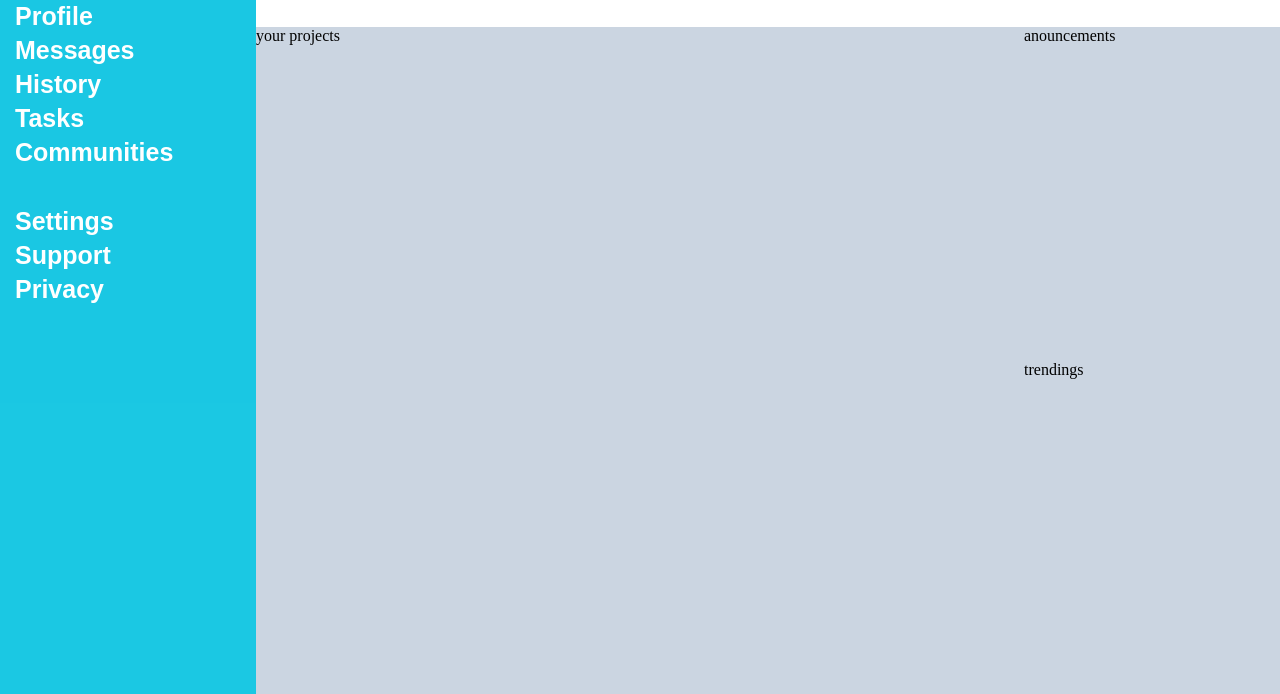
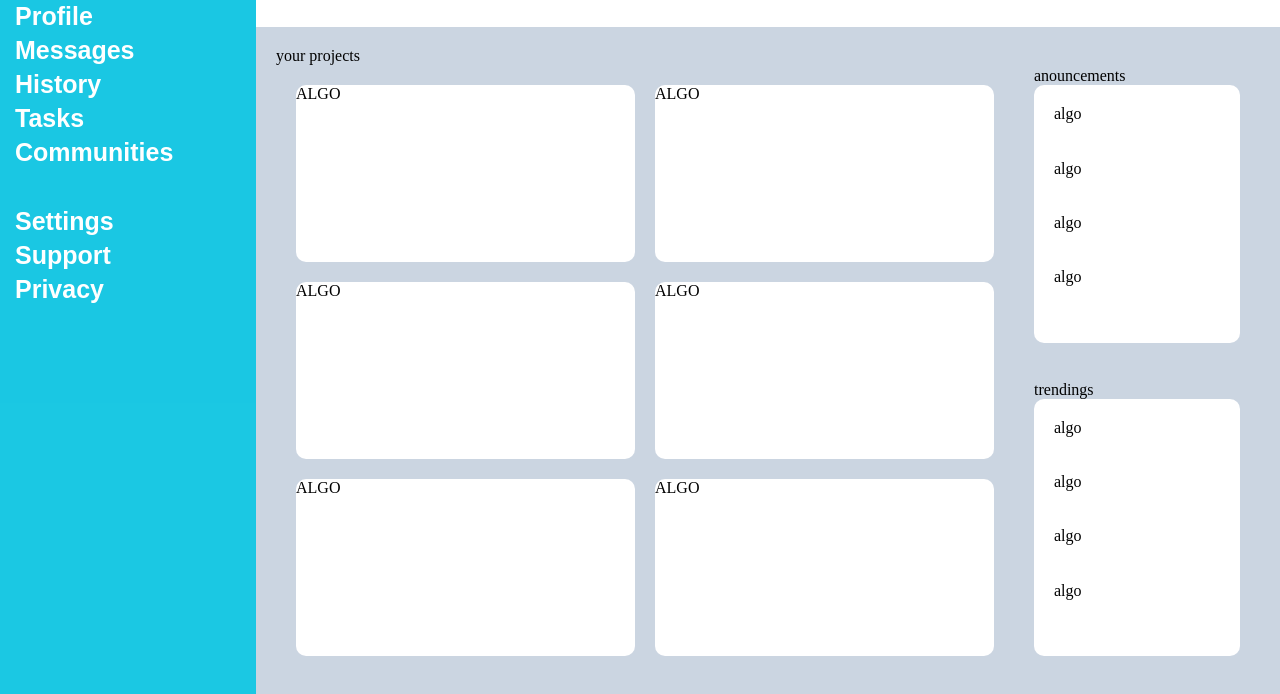
Before and after one commit to steniowrsilva/dashboard, a plain HTML site: page index.html in a window 1280 px wide. Shown: the part 106-800 px from the top of the page. Drawn offline with Linux system fonts and the light colour scheme.

Commit message:
adjust margin and padding

```diff
--- a/index.html
+++ b/index.html
@@ -47,9 +47,35 @@
 
         </div>
         <div class="main-content">
-            <div class="your-projects">your projects</div>
-            <div class="anouncements">anouncements</div>
-            <div class="trending">trendings</div>
+            <div class="your-projects">
+                your projects
+                <div class="projects">
+                    <div class="project project1">ALGO</div>
+                    <div class="project project2">ALGO</div>
+                    <div class="project project3">ALGO</div>
+                    <div class="project project4">ALGO</div>
+                    <div class="project project5">ALGO</div>
+                    <div class="project project6">ALGO</div>
+                </div>
+            </div>
+            <div class="anouncements">
+                anouncements
+                <div class="anouncements-content">
+                    <div class="anouncement anouncement1">algo</div>
+                    <div class="anouncement anouncement2">algo</div>
+                    <div class="anouncement anouncement3">algo</div>
+                    <div class="anouncement anouncement4">algo</div>
+                </div>
+            </div>
+            <div class="trending">
+                trendings
+                <div class="trending-content">
+                    <div class="topic topic1">algo</div>
+                    <div class="topic topic2">algo</div>
+                    <div class="topic topic3">algo</div>
+                    <div class="topic topic4">algo</div>
+                </div>
+            </div>
         </div>
     </div>
 </body>
--- a/style.css
+++ b/style.css
@@ -4,6 +4,7 @@ body,html {
     margin: 0;
     padding: 0;
 }
+
 * {
     box-sizing: border-box;
 }
@@ -70,9 +71,42 @@ body,html {
     display: grid;
     grid-template-columns: 3fr 1fr;
     grid-template-rows: 1fr 1fr;
+    padding: 20px;
 }
 
 .your-projects {
     grid-column: 1/2;
     grid-row: 1/3;
 }
+
+.projects {
+    height: calc(100% - 1em);
+    display: grid;
+    grid-template-columns: 1fr 1fr;
+    grid-template-rows: 1fr 1fr 1fr;
+    gap: 20px;
+    padding: 20px;
+}
+
+.project {
+    background-color: white;
+    border-radius: 10px;
+}
+
+.anouncements, .trending {
+    padding: 20px;
+}
+
+.anouncements-content, .trending-content {
+    height: calc(100% - 1em);
+    display: grid;
+    grid-template-columns: 1fr;
+    grid-template-rows: repeat(4, 1fr);
+    padding: 20px;
+    background-color: white;
+    border-radius: 10px;
+}
+
+/* .anouncement, .topic {
+
+} */
```
